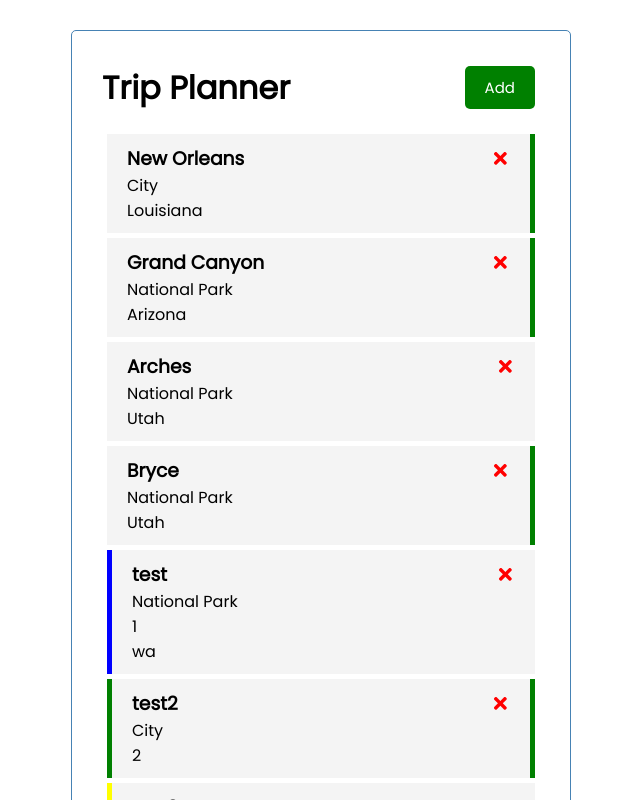
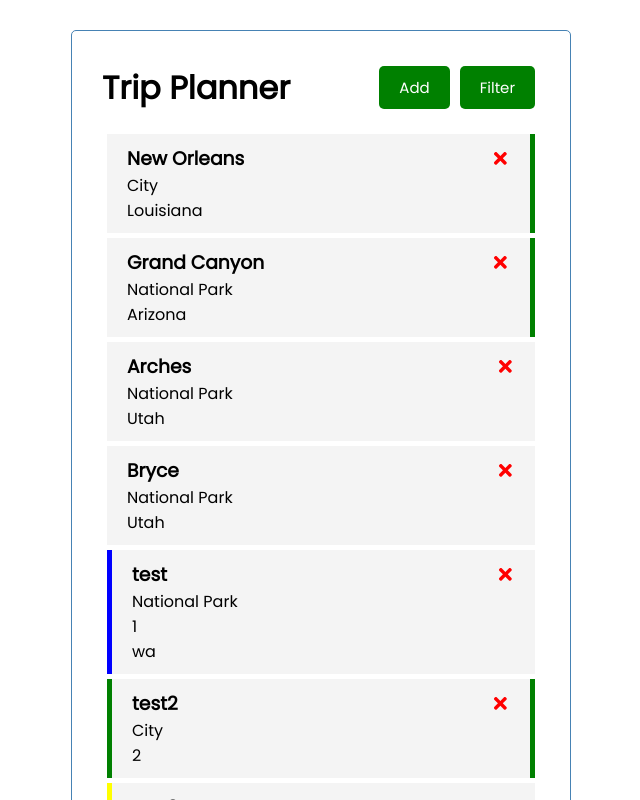
Before and after one commit to LindseySongstad/trip-planner, a React (Create React App) app: page / in a window 1280 px wide. Shown: the top 800 px of the page, without its empty margins (319-959 px from the left). Built offline with nearby package versions, Linux system fonts and the light colour scheme; data requests are answered from the project's data file.

Commit message:
Add Filter Button

```diff
--- a/db.json
+++ b/db.json
@@ -30,7 +30,7 @@
       "state": "Utah",
       "favorite": false,
       "id": 6,
-      "booked": true
+      "booked": false
     },
     {
       "name": "test",
--- a/src/App.js
+++ b/src/App.js
@@ -5,10 +5,12 @@ import Footer from './components/Footer'
 import Places from './components/Places'
 import AddPlace from './components/AddPlace'
 import About from './components/About'
+import FilterForm from './components/FilterForm'
 
 
 function App() {
   const [showAddPlace, setShowAddPlace,] = useState(false)
+  const [showFilterBool, setShowFilter,] = useState(false)
   const [places, setPlaces] = useState([])
 
   useEffect(() => {
@@ -86,15 +88,38 @@ function App() {
     )
   }
 
+  // Filter
+  const Filter = () => {
+    // to do
+  }
+
+  const onAddClick = () => {
+    if (showFilterBool) {
+      setShowAddPlace(!showAddPlace);
+      setShowFilter(false)
+    } else {setShowAddPlace(!showAddPlace)}
+  }
+
+  const onFilterClick = () => {
+    if (showAddPlace) {
+      setShowAddPlace(false);
+      setShowFilter(!showFilterBool)
+    } else {setShowFilter(!showFilterBool) }
+  }
+
   return (
     <Router>
       <div className="container">
-        <Header onAdd={() => setShowAddPlace
-          (!showAddPlace)} showAdd={showAddPlace}
+        <Header
+          onAdd={onAddClick}
+          showAdd={showAddPlace}
+          onFilter={onFilterClick}
+          showFilter={showFilterBool}
         />
         <Route path='/' exact render={(props) => (
           <>
             {showAddPlace && <AddPlace onAdd={addPlace} />}
+            {showFilterBool && <FilterForm onFilter={Filter} />}
             {places.length > 0 ? (
               <Places
                 places={places}
--- /dev/null
+++ b/src/components/FilterForm.js
@@ -0,0 +1,11 @@
+import { useState } from 'react'
+
+const FilterForm = ({onFilter}) => {
+    return (
+        <div>
+            <p>Filter page</p>
+        </div>
+    )
+}
+
+export default FilterForm
--- a/src/components/Header.js
+++ b/src/components/Header.js
@@ -3,17 +3,24 @@ import Button from './Button'
 import { useLocation } from 'react-router-dom'
 
 
-const Header = ({ title, onAdd, showAdd }) => {
+const Header = ({ title, onAdd, showAdd, onFilter, showFilter }) => {
     const location = useLocation()
     return (
         <header className='header'>
             <h1>{title}</h1>
             {location.pathname === '/' && (
-                <Button
-                    color={showAdd ? 'red' : 'green'}
-                    text={showAdd ? 'Close' : 'Add'}
-                    onClick={onAdd}
-                />
+                <div>
+                    <Button
+                        color={showAdd ? 'red' : 'green'}
+                        text={showAdd ? 'Close' : 'Add'}
+                        onClick={onAdd}
+                    />
+                    <Button
+                        color={showFilter ? 'red' : 'green'}
+                        text={showFilter ? 'Close' : 'Filter'}
+                        onClick={onFilter}
+                    />
+                </div>
             )}
         </header>
     )
```
Also changed, not shown: src/components/Button.js (+2 -7 lines).
